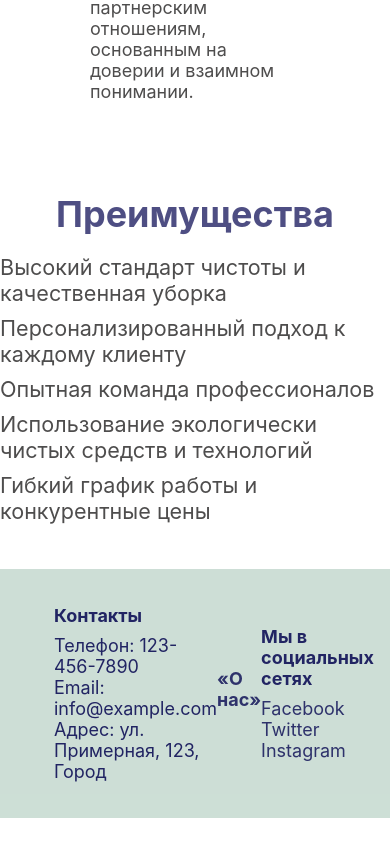
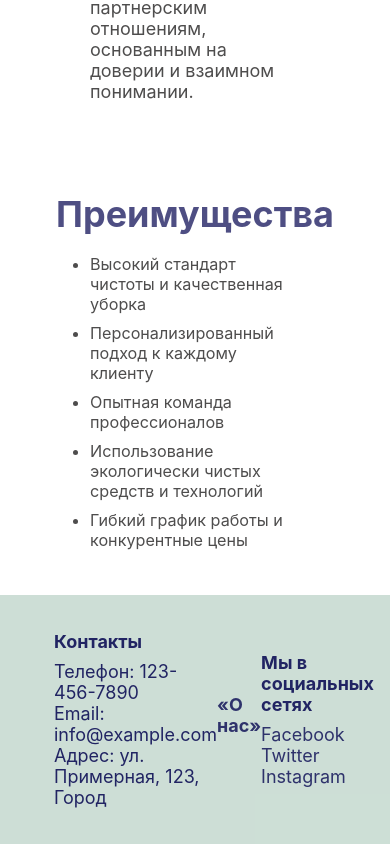
Before and after one commit to ppank0/cleaning-premises, a React (Create React App) app in the folder cleaning-premises/: page / in a window 390 px wide. Shown: the part 1747-2591 px from the top of the page. Before the commit the page ends 2565 px from the top, so only its background shows below. Built offline with nearby package versions, Linux system fonts and the light colour scheme.

Commit message:
feat: add some small changes

```diff
--- a/cleaning-premises/src/components/Header.jsx
+++ b/cleaning-premises/src/components/Header.jsx
@@ -2,6 +2,7 @@ import React from 'react';
 import { BrowserRouter as Router, Route, Routes, Link } from 'react-router-dom';
 import './../styles/header.css';
 import Home from './../pages/Home'
+import Brigades from '../pages/Brigades';
 
 const Header = () => {
     return (
@@ -23,8 +24,8 @@ const Header = () => {
 
                 <Routes>
                     <Route path="/" element={<Home />} />
-                    {/* <Route exect path='/brigades' element={}/>
-                    <Route exect path='/schedule' element={}/>
+                    <Route exect path='/brigades' element={<Brigades/>}/>
+                    {/* <Route exect path='/schedule' element={}/>
                     <Route exect path='/rooms' element={}/> */}
                 </Routes>
             </Router>
--- a/cleaning-premises/src/pages/Home.jsx
+++ b/cleaning-premises/src/pages/Home.jsx
@@ -1,5 +1,4 @@
 import Footer from './../components/Footer'
-import Header from './../components/Header'
 import AboutUs from '../components/AboutUs';
 import './../styles/home.css';
 
--- a/cleaning-premises/src/styles/home.css
+++ b/cleaning-premises/src/styles/home.css
@@ -3,6 +3,7 @@
     display: flex;
     flex-direction: column;
     align-items: center;
+    padding: 0 5rem;
 }
 .features h2{
     font-size: 2rem;
@@ -14,3 +15,8 @@
     margin-bottom: 0.5rem;
     font-size: 1.2rem;
 }
+@media screen and (max-width:810px){
+    .features ul li{
+        font-size: 0.9rem;
+    }
+}
```
